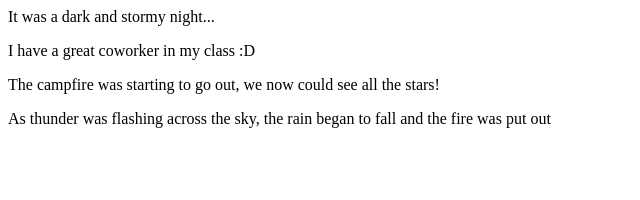
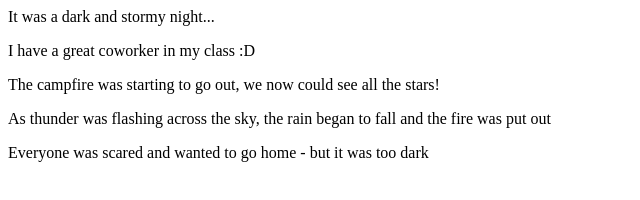
Before and after one commit to igottschalk/firestory-story, a plain HTML site: page index.html in a window 1280 px wide. Shown: the whole page, without its empty margins (0-640 px from the left). Drawn offline with Linux system fonts and the light colour scheme.

Commit message:
added new line

```diff
--- a/index.html
+++ b/index.html
@@ -5,5 +5,6 @@
     </p>
     <p>The campfire was starting to go out, we now could see all the stars!</p>
     <p>As thunder was flashing across the sky, the rain began to fall and the fire was put out</p>
+    <p>Everyone was scared and wanted to go home - but it was too dark</p>
   </body>
 </html>
```
